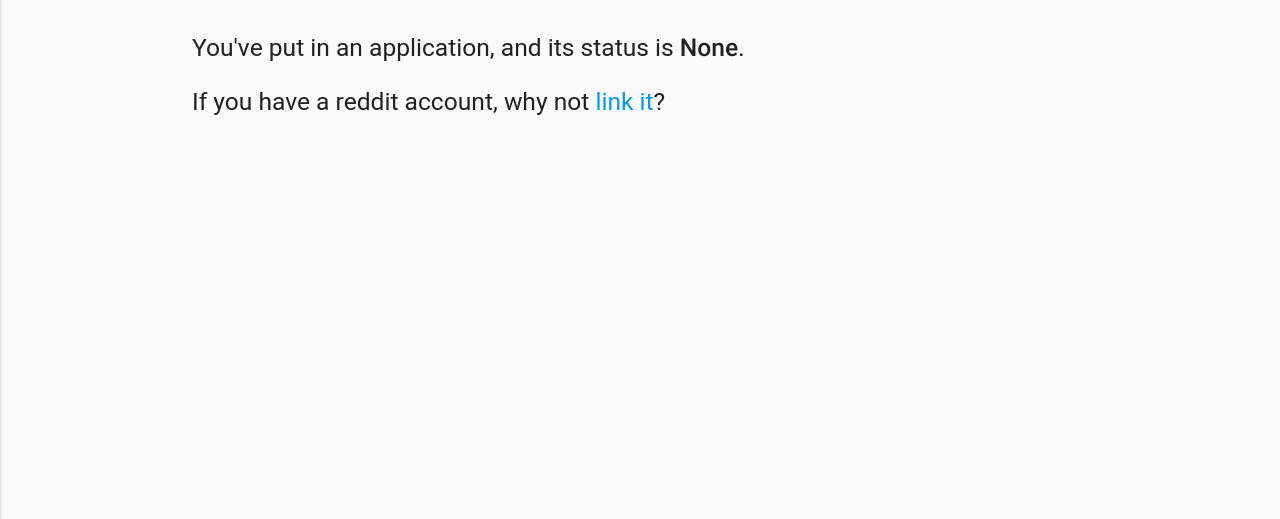
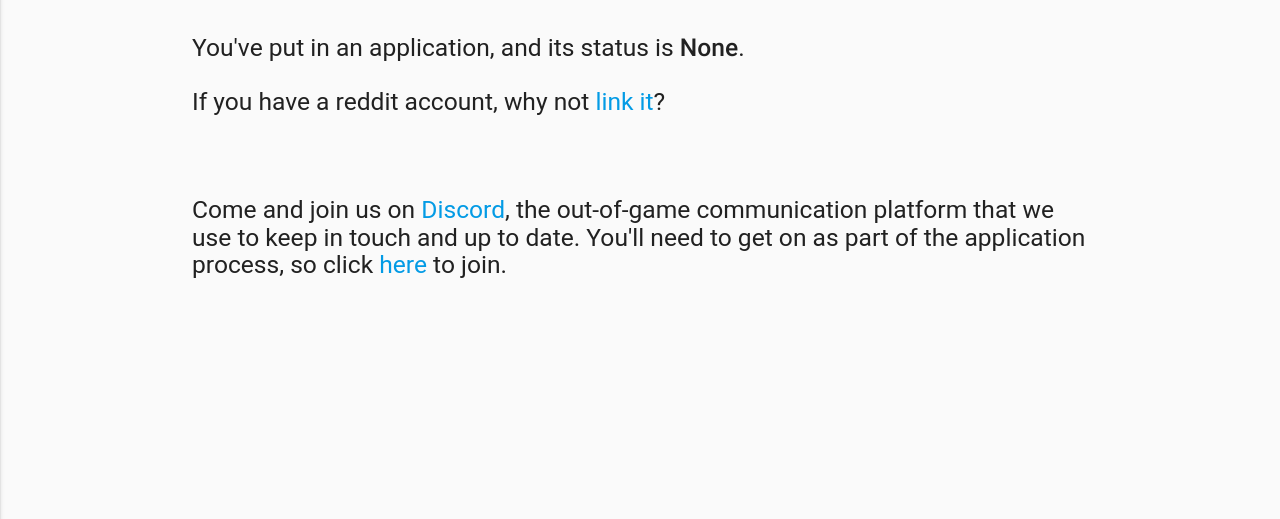
Before and after one commit to Celeo/GETIN-Auth, a Flask app: template auth/templates/hr/join.html in a window 1280 px wide. Shown: the part 160-679 px from the top of the page. Run offline with Flask 2, Linux system fonts and the light colour scheme; the template is opened without the code that fills it: values that come from a table or form of the project are taken from there, others are empty; the visitor is signed in with stand-in values (Sample User, id 1); data comes from the database, SQL or seed files in the repository; some libraries are stand-ins or nearby versions; some web fonts are replaced.

Commit message:
Add link to join Discord channel in app process

```diff
--- a/auth/config.example.cfg
+++ b/auth/config.example.cfg
@@ -7,6 +7,7 @@ CORPORATION = ''
 API_KEY_MASK = 1
 CORP_MEMBER_API_KEY = 1
 CORP_MEMBER_API_CODE = ''
+DISCORD_LINK = ''
 
 REST_SECRET = ''
 
--- a/auth/hr/app.py
+++ b/auth/hr/app.py
@@ -489,7 +489,8 @@ def join():
         return redirect(url_for('.join'))
     reddit_link = reddit_oauth.get_authorize_url()
     return render_template('hr/join.html',
-        character_name=character_name, reddit_link=reddit_link, all_members=get_all_member_names())
+        character_name=character_name, reddit_link=reddit_link,
+        all_members=get_all_member_names(), discord_link=app.config['DISCORD_LINK'])
 
 
 @app.route('/sync')
--- a/auth/templates/hr/join.html
+++ b/auth/templates/hr/join.html
@@ -73,6 +73,10 @@ You've put in an application, and its status is <strong>{{ member.status }}</str
 {% if member.main %}
   You've stated that your main character is <strong>{{ member.main }}</strong>.
 {% endif %}
+<br><br>
+Come and join us on <a href="https://discordapp.com/">Discord</a>, the out-of-game
+communication platform that we use to keep in touch and up to date. You'll need to get on
+as part of the application process, so click <a href="{{ discord_link }}">here</a> to join.
 </h5>
 {% endif %}
 {% endblock content %}
```
